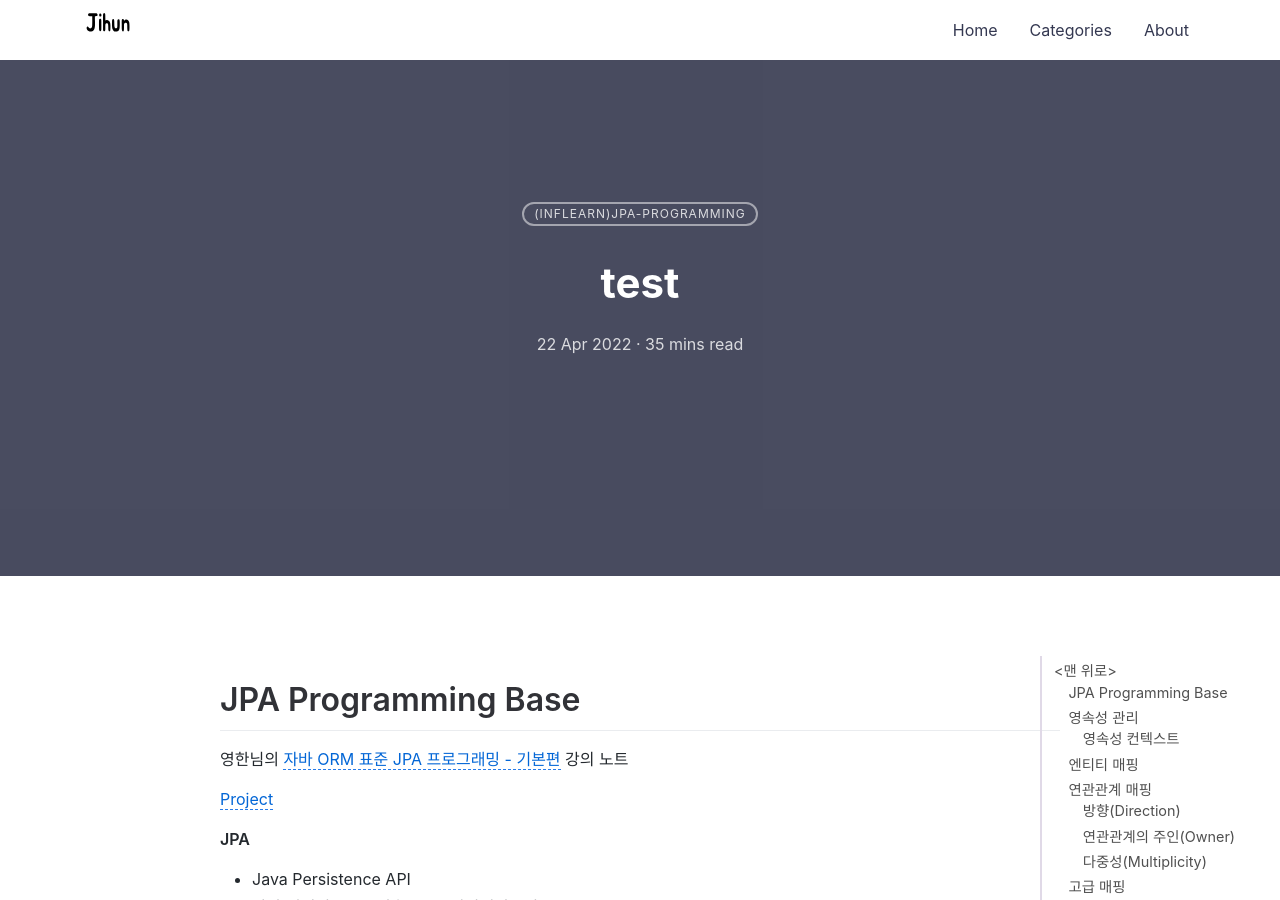
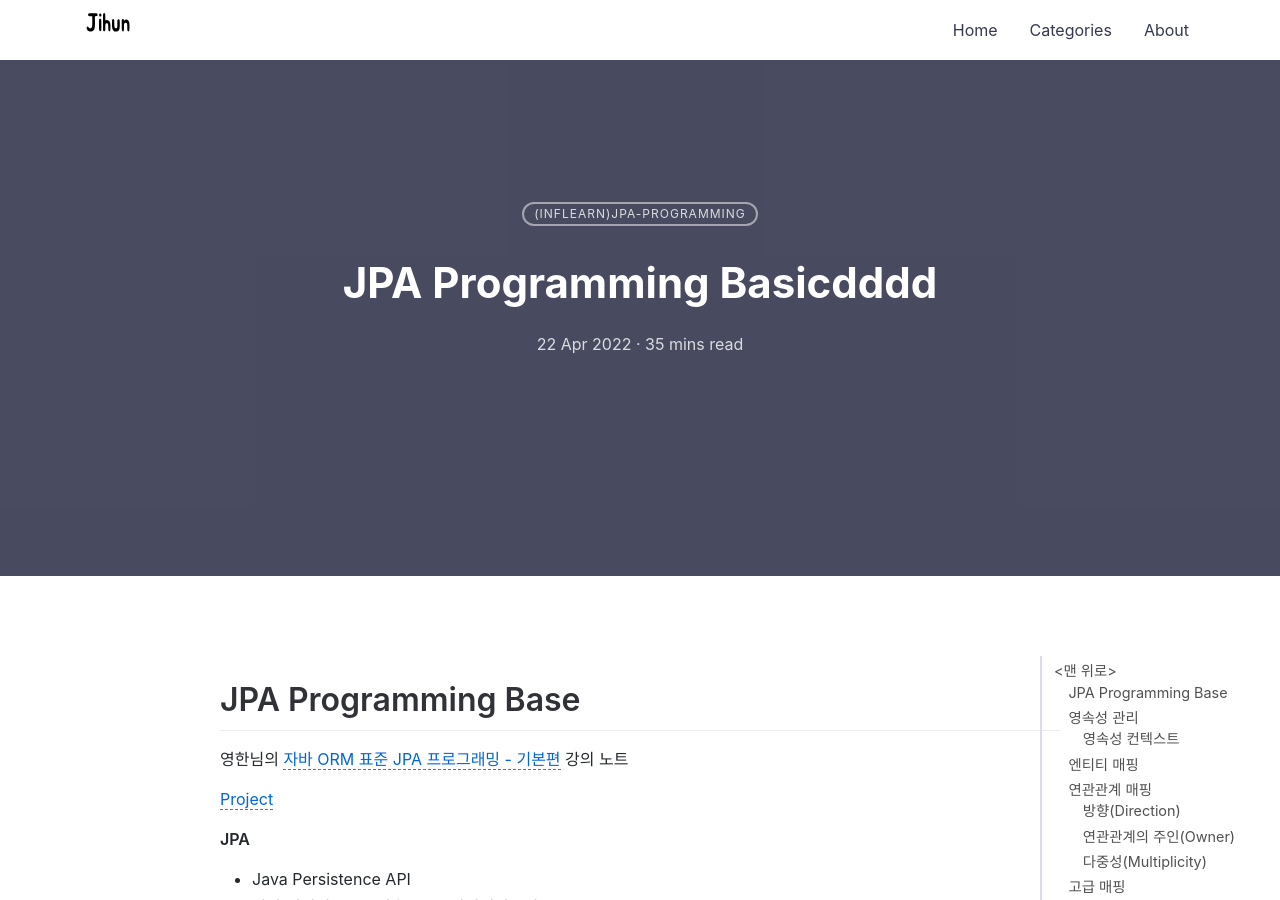
Before and after one commit to jihunparkme/jihunparkme.github.io, a Jekyll site: the page built from _posts/2022-04-22-test.md, in a window 1280 px wide and 900 px high. Built offline with Jekyll 4.4.1, drawn with Linux system fonts in a browser that asks for light colours; nearby versions of some CDN libraries; comment, search, counter and statistics services are not loaded.

Commit message:
edi: posting test

```diff
--- a/_posts/2022-04-22-test.md
+++ b/_posts/2022-04-22-test.md
@@ -1,7 +1,7 @@
 ---
 layout: post
-title: test
-summary: test
+title: JPA Programming Basicdddd
+summary: JPA Programming dddd
 categories: (Inflearn)JPA-Programming
 featured-img: jpa-base
 # mathjax: true
```
